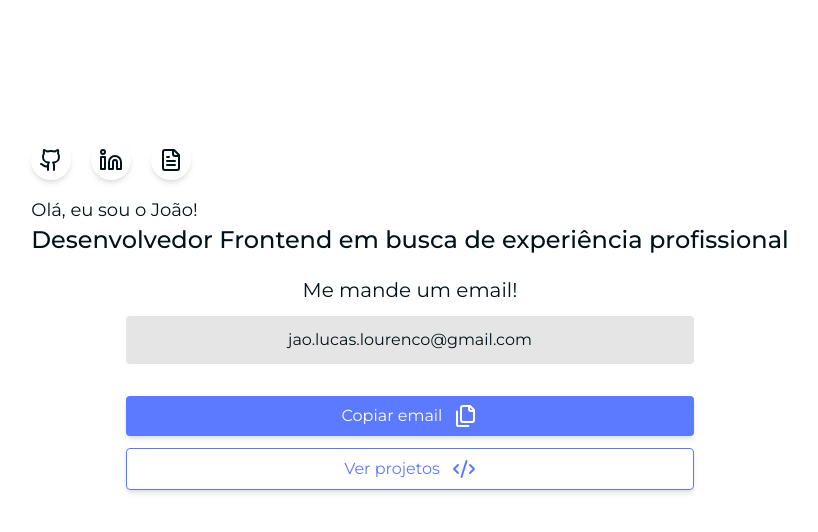
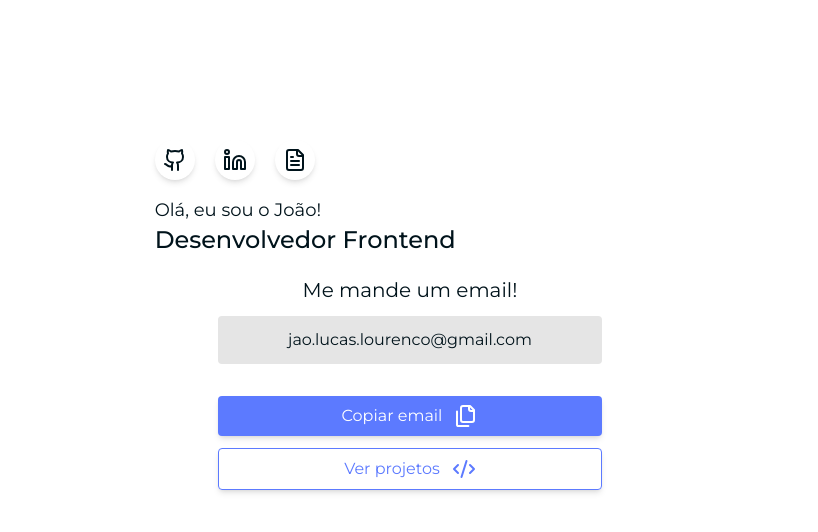
Before and after one commit to JoaoLucasLourenco/Portifolio-2.0, a Next.js app in the folder portifolio/: page / in a window 1280 px wide. Shown: the top 532 px of the page, without its empty margins (230-1048 px from the left). Built offline with nearby package versions, Linux system fonts and the light colour scheme.

Commit message:
Update textHeaderArea.tsx

```diff
--- a/portifolio/src/components/textHeaderArea/textHeaderArea.tsx
+++ b/portifolio/src/components/textHeaderArea/textHeaderArea.tsx
@@ -52,7 +52,7 @@ export const TextHeaderArea = () => {
 
                 <span className="text-lg">Olá, eu sou o João!</span>
                 <h1 className="text-2xl font-medium">
-                    Desenvolvedor Frontend em busca de experiência profissional
+                    Desenvolvedor Frontend
                 </h1>
             </section>
     )
```
